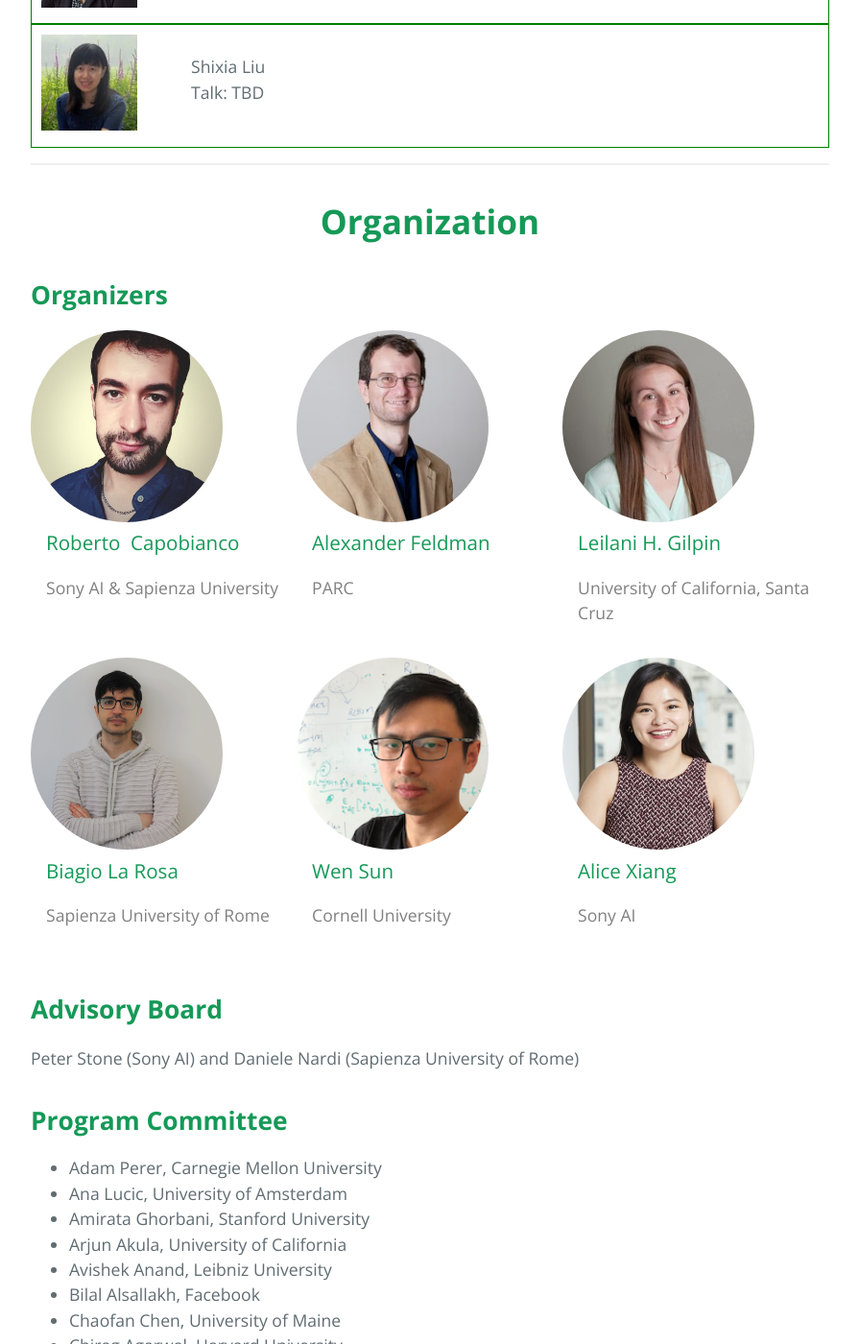
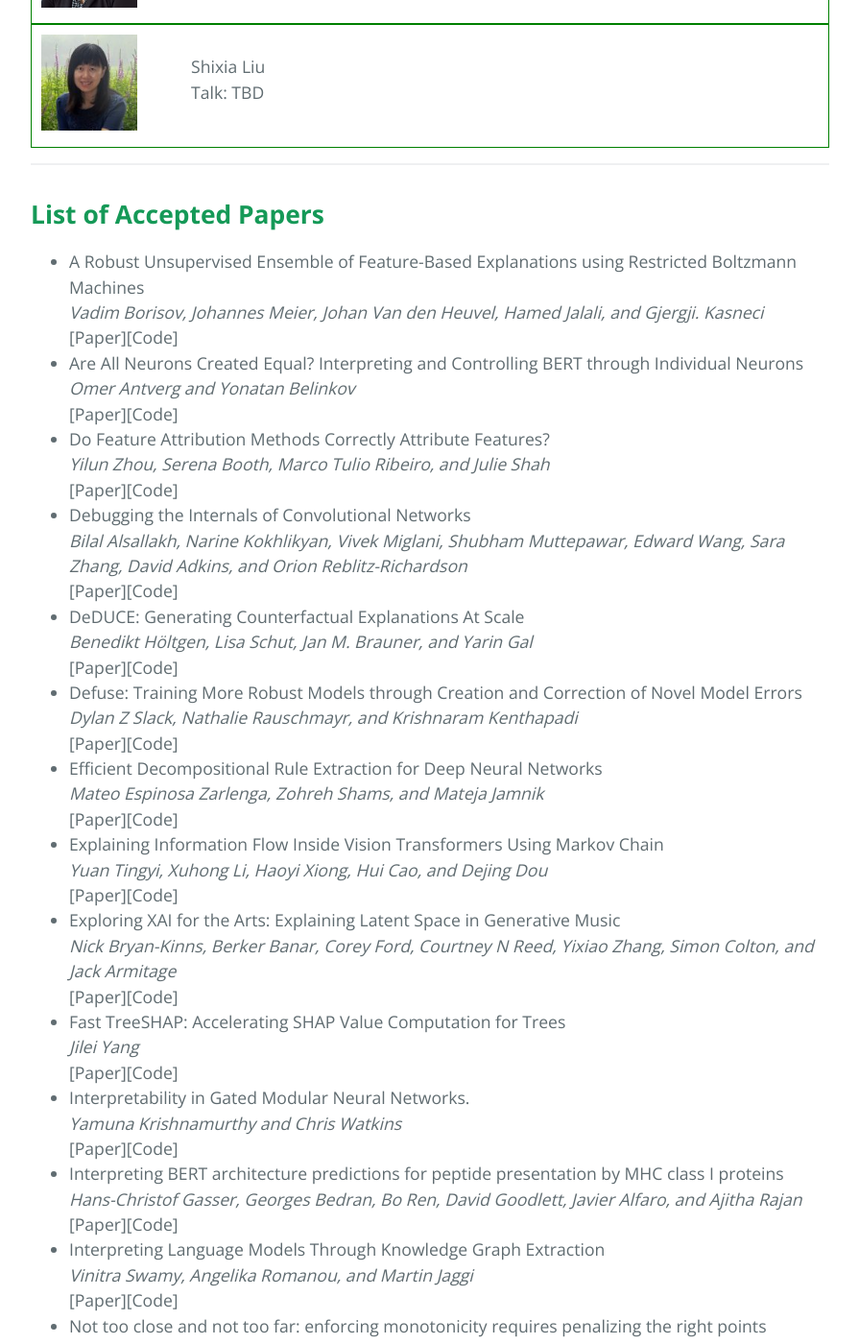
Before and after one commit to xai4debugging/xai4debugging.github.io, a Jekyll site: the page built from index.md, in a window 1280 px wide and 1400 px high, scrolled down 5387 px. Shown: the whole window at 96% size, without its empty margins (192-1087 px from the left). Built offline with Jekyll 4.4.1, drawn with Linux system fonts in a browser that asks for light colours; some of the changed text lies outside the part shown.

Commit message:
added accepted papers

```diff
--- a/index.md
+++ b/index.md
@@ -63,7 +63,7 @@ We are planning to include an additional virtual channel, like Slack, where each
 
 ~~Notification date:  11:59 PM CEST, Oct 17, 2021~~
 
-SlidesLive upload for speaker videos: 11:59 PM CEST, ~~Oct 25~~ Oct 28, 2021
+~~SlidesLive upload for speaker videos: 11:59 PM CEST, ~~Oct 25~~ Oct 28, 2021~~
 
 
 **<span style="color:red"> NEW: Available the LaTeX template style for the camera-ready version <a href="files/neurips_2021.sty">HERE</a>. Simply download the file and replace the "neurips_2021.sty" file in your folder. Use the option "final" when importing the neurIPS package using the following command:<br>\usepackage[final]{neurips_2021}<br>in your LaTeX .tex file.</span>**
@@ -133,7 +133,7 @@ TBD
           <div style="padding-top: 30px;
   padding-bottom: 30px;">
         Speaker: Jacob Andreas<br>
-        Talk: TBD
+        <em> Natural language descriptions of deep features</em>
         </div>
     </div>
 </div>
@@ -185,9 +185,29 @@ TBD
 
 <hr>
 
+## **List of Accepted Papers**
+
+- A Robust Unsupervised Ensemble of Feature-Based Explanations using Restricted Boltzmann Machines <br> *Vadim Borisov, Johannes Meier, Johan Van den Heuvel, Hamed Jalali, and Gjergji. Kasneci*  <br>[Paper][Code]
+- Are All Neurons Created Equal? Interpreting and Controlling BERT through Individual Neurons<br> *Omer Antverg and Yonatan Belinkov* <br>[Paper][Code]
+- Do Feature Attribution Methods Correctly Attribute Features? <br>*Yilun Zhou, Serena Booth, Marco Tulio Ribeiro, and Julie Shah* <br>[Paper][Code]
+- Debugging the Internals of Convolutional Networks <br> *Bilal Alsallakh, Narine Kokhlikyan, Vivek Miglani, Shubham Muttepawar, Edward Wang, Sara Zhang, David Adkins, and Orion Reblitz-Richardson* <br>[Paper][Code]
+- DeDUCE: Generating Counterfactual Explanations At Scale<br> *Benedikt Höltgen, Lisa Schut, Jan M. Brauner, and Yarin Gal* <br>[Paper][Code]
+- Defuse: Training More Robust Models through Creation and Correction of Novel Model Errors <br>*Dylan Z Slack, Nathalie Rauschmayr, and Krishnaram Kenthapadi* <br>[Paper][Code]
+- Efficient Decompositional Rule Extraction for Deep Neural Networks<br> *Mateo Espinosa Zarlenga, Zohreh Shams, and Mateja Jamnik* <br>[Paper][Code]
+- Explaining Information Flow Inside Vision Transformers Using Markov Chain<br> *Yuan Tingyi, Xuhong Li, Haoyi Xiong, Hui Cao, and Dejing Dou* <br>[Paper][Code]
+- Exploring XAI for the Arts: Explaining Latent Space in Generative Music <br>*Nick Bryan-Kinns, Berker Banar, Corey Ford, Courtney N Reed, Yixiao Zhang, Simon Colton, and Jack Armitage* <br>[Paper][Code]
+- Fast TreeSHAP: Accelerating SHAP Value Computation for Trees <br>*Jilei Yang* <br>[Paper][Code]
+- Interpretability in Gated Modular Neural Networks. <br>*Yamuna Krishnamurthy and Chris Watkins* <br>[Paper][Code]
+- Interpreting BERT architecture predictions for peptide presentation by MHC class I proteins<br> *Hans-Christof Gasser, Georges Bedran, Bo Ren, David Goodlett, Javier Alfaro, and Ajitha Rajan* <br>[Paper][Code]
+- Interpreting Language Models Through Knowledge Graph Extraction <br>*Vinitra Swamy, Angelika Romanou, and Martin Jaggi* <br>[Paper][Code]
+- Not too close and not too far: enforcing monotonicity requires penalizing the right points <br> *Joao Monteiro, Mohamed Osama Ahmed, Hossein Hajimirsadeghi, and Greg Mori* <br>[Paper][Code]
+- Reinforcement Explanation Learning<br> *Siddhant Agarwal, Owais Iqbal, Sree Aditya Buridi, Madda Manjusha, and Abir Das* <br>[Paper][Code]
+- Revisiting Sanity Checks for Saliency Maps.<br> *Gal Yona* <br>[Paper][Code]
+- Simulated User Studies for Explanation Evaluation. <br>*Valerie Chen, Gregory Plumb, Nicholay Topin, and Ameet Talwalkar* <br>[Paper][Code]
+- Towards Better Visual Explanations for Deep ImageClassifiers. <br> *Agnieszka Grabska-Barwinska, Amal Rannen-Triki, Omar Rivasplata, and András György* <br>[Paper][Code]
+- Visualizing the Sim2Real Gap in Robot Ego-Pose Estimation <br> *Théo Jaunet, Guillaume Bono, Romain Vuillemot, and Christian Wolf*<br>[Paper][Code]
+- XC: Exploring Quantitative Use Cases for Explanations in 3D Object Detection<br> *Sunsheng Gu, Vahdat Abdelzad, and Krzysztof Czarnecki*<br>[Paper][Code]
 # **Organization**
-
-
 ## **Organizers**
 
 <div class="row">
```
Also changed, not shown: other parts of index.md (+1 -1 lines).
